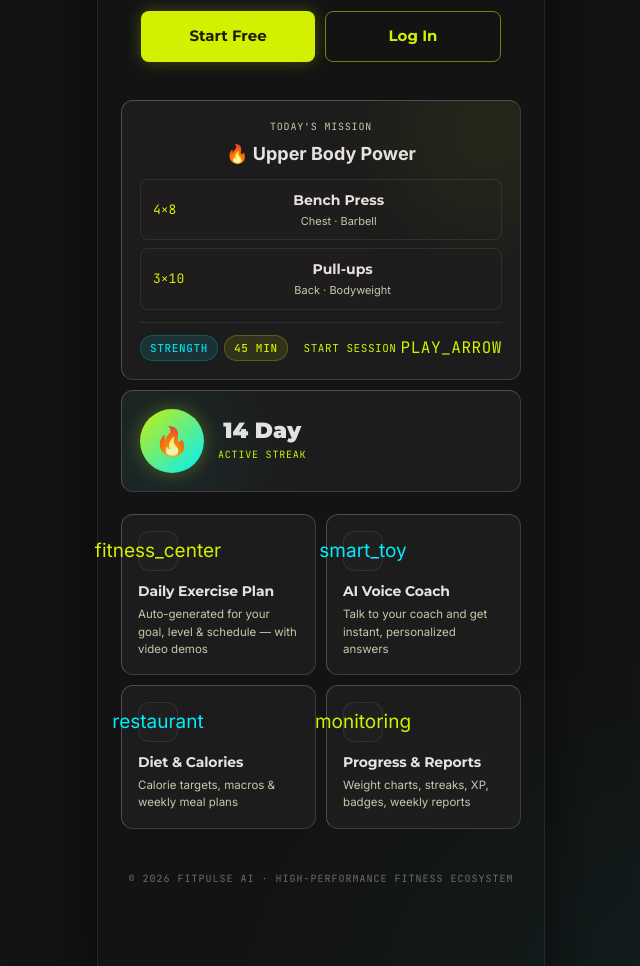
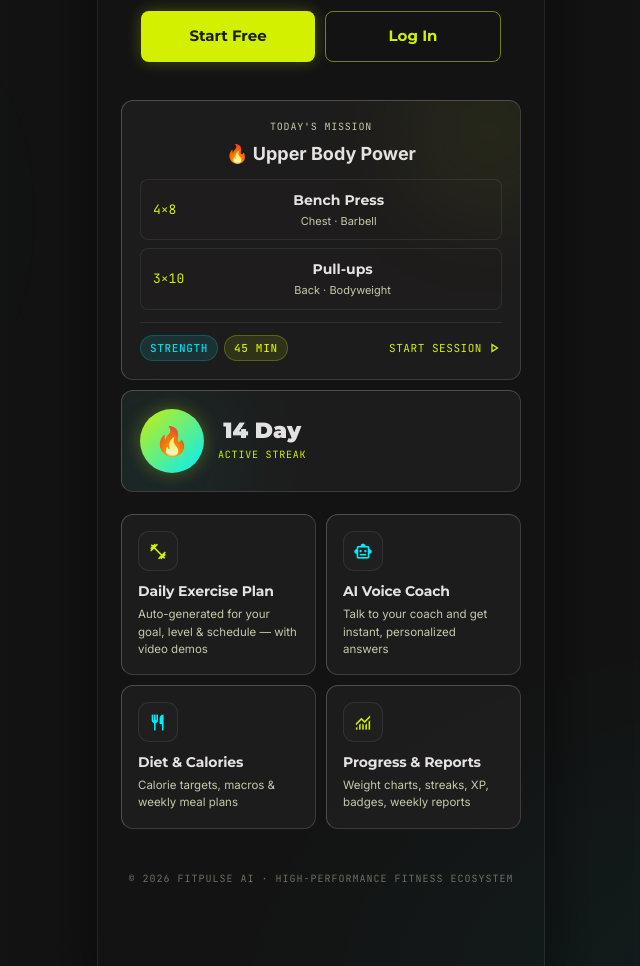
Before and after one commit to qari1001cc1-creator/fitpulse, a Flask app: page / in a window 1280 px wide. Shown: the part 470-1436 px from the top of the page, without its empty margins (319-959 px from the left). Run offline with Flask 3, Linux system fonts and the light colour scheme.

Commit message:
Revert to Google Fonts; SW v5 network-first HTML so users always get fresh pages

```diff
--- a/static/fonts/fonts-v2.css
+++ /dev/null
@@ -1,106 +0,0 @@
-@font-face {
-  font-family: 'Inter';
-  font-style: normal;
-  font-weight: 400;
-  font-display: swap;
-  src: url(fp-567244088c9c.woff2) format('woff2');
-  unicode-range: U+0000-00FF, U+0131, U+0152-0153, U+02BB-02BC, U+02C6, U+02DA, U+02DC, U+0304, U+0308, U+0329, U+2000-206F, U+20AC, U+2122, U+2191, U+2193, U+2212, U+2215, U+FEFF, U+FFFD;
-}
-
-@font-face {
-  font-family: 'Inter';
-  font-style: normal;
-  font-weight: 500;
-  font-display: swap;
-  src: url(fp-567244088c9c.woff2) format('woff2');
-  unicode-range: U+0000-00FF, U+0131, U+0152-0153, U+02BB-02BC, U+02C6, U+02DA, U+02DC, U+0304, U+0308, U+0329, U+2000-206F, U+20AC, U+2122, U+2191, U+2193, U+2212, U+2215, U+FEFF, U+FFFD;
-}
-
-@font-face {
-  font-family: 'Inter';
-  font-style: normal;
-  font-weight: 600;
-  font-display: swap;
-  src: url(fp-567244088c9c.woff2) format('woff2');
-  unicode-range: U+0000-00FF, U+0131, U+0152-0153, U+02BB-02BC, U+02C6, U+02DA, U+02DC, U+0304, U+0308, U+0329, U+2000-206F, U+20AC, U+2122, U+2191, U+2193, U+2212, U+2215, U+FEFF, U+FFFD;
-}
-
-@font-face {
-  font-family: 'Inter';
-  font-style: normal;
-  font-weight: 700;
-  font-display: swap;
-  src: url(fp-567244088c9c.woff2) format('woff2');
-  unicode-range: U+0000-00FF, U+0131, U+0152-0153, U+02BB-02BC, U+02C6, U+02DA, U+02DC, U+0304, U+0308, U+0329, U+2000-206F, U+20AC, U+2122, U+2191, U+2193, U+2212, U+2215, U+FEFF, U+FFFD;
-}
-
-@font-face {
-  font-family: 'JetBrains Mono';
-  font-style: normal;
-  font-weight: 400;
-  font-display: swap;
-  src: url(fp-480c062501e3.woff2) format('woff2');
-  unicode-range: U+0000-00FF, U+0131, U+0152-0153, U+02BB-02BC, U+02C6, U+02DA, U+02DC, U+0304, U+0308, U+0329, U+2000-206F, U+20AC, U+2122, U+2191, U+2193, U+2212, U+2215, U+FEFF, U+FFFD;
-}
-
-@font-face {
-  font-family: 'JetBrains Mono';
-  font-style: normal;
-  font-weight: 500;
-  font-display: swap;
-  src: url(fp-480c062501e3.woff2) format('woff2');
-  unicode-range: U+0000-00FF, U+0131, U+0152-0153, U+02BB-02BC, U+02C6, U+02DA, U+02DC, U+0304, U+0308, U+0329, U+2000-206F, U+20AC, U+2122, U+2191, U+2193, U+2212, U+2215, U+FEFF, U+FFFD;
-}
-
-@font-face {
-  font-family: 'JetBrains Mono';
-  font-style: normal;
-  font-weight: 700;
-  font-display: swap;
-  src: url(fp-480c062501e3.woff2) format('woff2');
-  unicode-range: U+0000-00FF, U+0131, U+0152-0153, U+02BB-02BC, U+02C6, U+02DA, U+02DC, U+0304, U+0308, U+0329, U+2000-206F, U+20AC, U+2122, U+2191, U+2193, U+2212, U+2215, U+FEFF, U+FFFD;
-}
-
-@font-face {
-  font-family: 'Material Symbols Outlined';
-  font-style: normal;
-  font-weight: 100 700;
-  font-display: swap;
-  src: url(fp-material-abc43e0b.woff2) format('woff2');
-}
-
-@font-face {
-  font-family: 'Montserrat';
-  font-style: normal;
-  font-weight: 400;
-  font-display: swap;
-  src: url(fp-e56e84e54009.woff2) format('woff2');
-  unicode-range: U+0000-00FF, U+0131, U+0152-0153, U+02BB-02BC, U+02C6, U+02DA, U+02DC, U+0304, U+0308, U+0329, U+2000-206F, U+20AC, U+2122, U+2191, U+2193, U+2212, U+2215, U+FEFF, U+FFFD;
-}
-
-@font-face {
-  font-family: 'Montserrat';
-  font-style: normal;
-  font-weight: 500;
-  font-display: swap;
-  src: url(fp-e56e84e54009.woff2) format('woff2');
-  unicode-range: U+0000-00FF, U+0131, U+0152-0153, U+02BB-02BC, U+02C6, U+02DA, U+02DC, U+0304, U+0308, U+0329, U+2000-206F, U+20AC, U+2122, U+2191, U+2193, U+2212, U+2215, U+FEFF, U+FFFD;
-}
-
-@font-face {
-  font-family: 'Montserrat';
-  font-style: normal;
-  font-weight: 700;
-  font-display: swap;
-  src: url(fp-e56e84e54009.woff2) format('woff2');
-  unicode-range: U+0000-00FF, U+0131, U+0152-0153, U+02BB-02BC, U+02C6, U+02DA, U+02DC, U+0304, U+0308, U+0329, U+2000-206F, U+20AC, U+2122, U+2191, U+2193, U+2212, U+2215, U+FEFF, U+FFFD;
-}
-
-@font-face {
-  font-family: 'Montserrat';
-  font-style: normal;
-  font-weight: 900;
-  font-display: swap;
-  src: url(fp-e56e84e54009.woff2) format('woff2');
-  unicode-range: U+0000-00FF, U+0131, U+0152-0153, U+02BB-02BC, U+02C6, U+02DA, U+02DC, U+0304, U+0308, U+0329, U+2000-206F, U+20AC, U+2122, U+2191, U+2193, U+2212, U+2215, U+FEFF, U+FFFD;
-}
--- a/templates/base.html
+++ b/templates/base.html
@@ -13,7 +13,9 @@
 <link rel="manifest" href="{{ url_for('static', filename='manifest.json') }}">
 <link rel="icon" type="image/png" href="{{ url_for('static', filename='icons/icon-192.png') }}">
 <link rel="apple-touch-icon" href="{{ url_for('static', filename='icons/apple-touch-icon.png') }}">
-<link rel="stylesheet" href="{{ url_for('static', filename='fonts/fonts-v2.css') }}">
+<link rel="preconnect" href="https://fonts.googleapis.com">
+<link rel="preconnect" href="https://fonts.gstatic.com" crossorigin>
+<link href="https://fonts.googleapis.com/css2?family=Inter:wght@400;500;600;700&family=JetBrains+Mono:wght@400;500;700&family=Montserrat:wght@400;500;700;900&family=Material+Symbols+Outlined:wght,FILL@100..700,0..1&display=swap" rel="stylesheet">
 <link rel="stylesheet" href="{{ url_for('static', filename='style.css') }}">
 {% block head %}{% endblock %}
 </head>
```
Also changed, not shown: static/service-worker.js (+21 -2 lines), static/fonts/fp-480c062501e3.woff2 (deleted), static/fonts/fp-567244088c9c.woff2 (deleted), static/fonts/fp-e56e84e54009.woff2 (deleted), static/fonts/fp-material-abc43e0b.woff2 (deleted).
